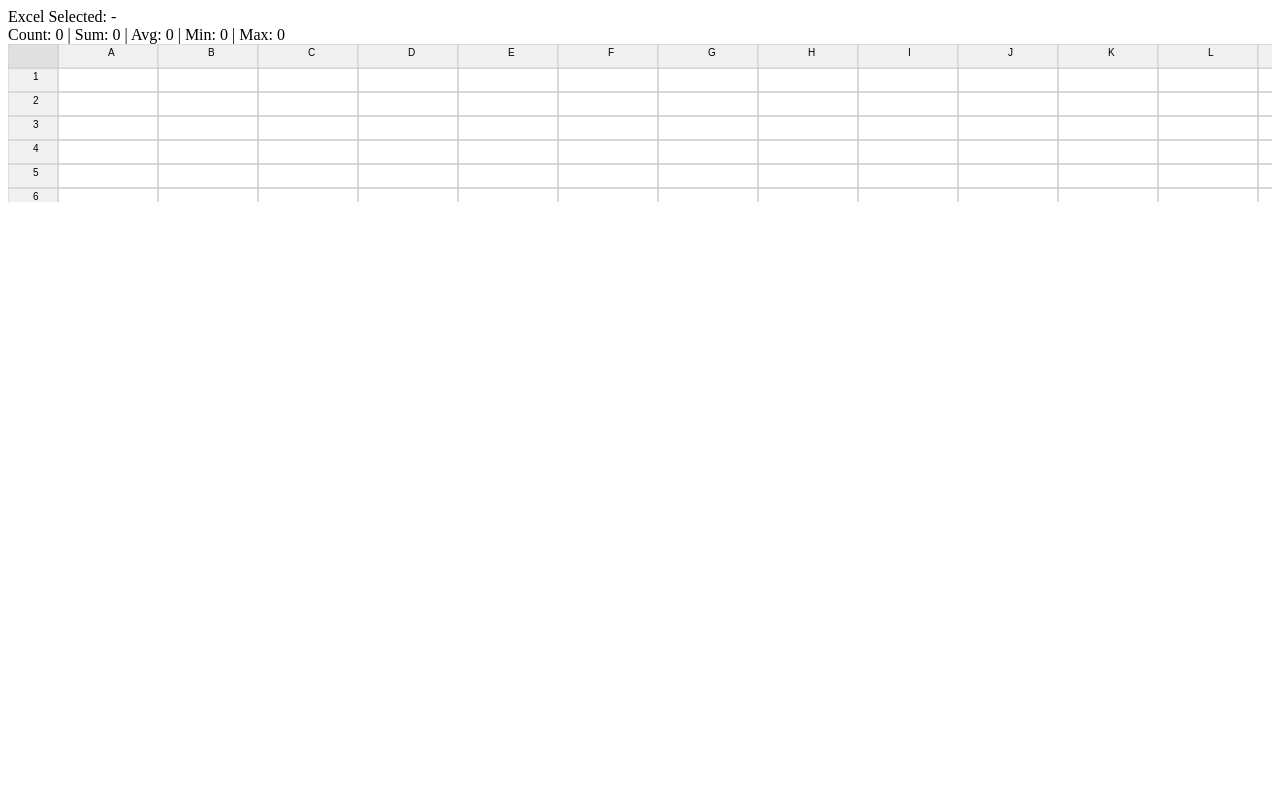
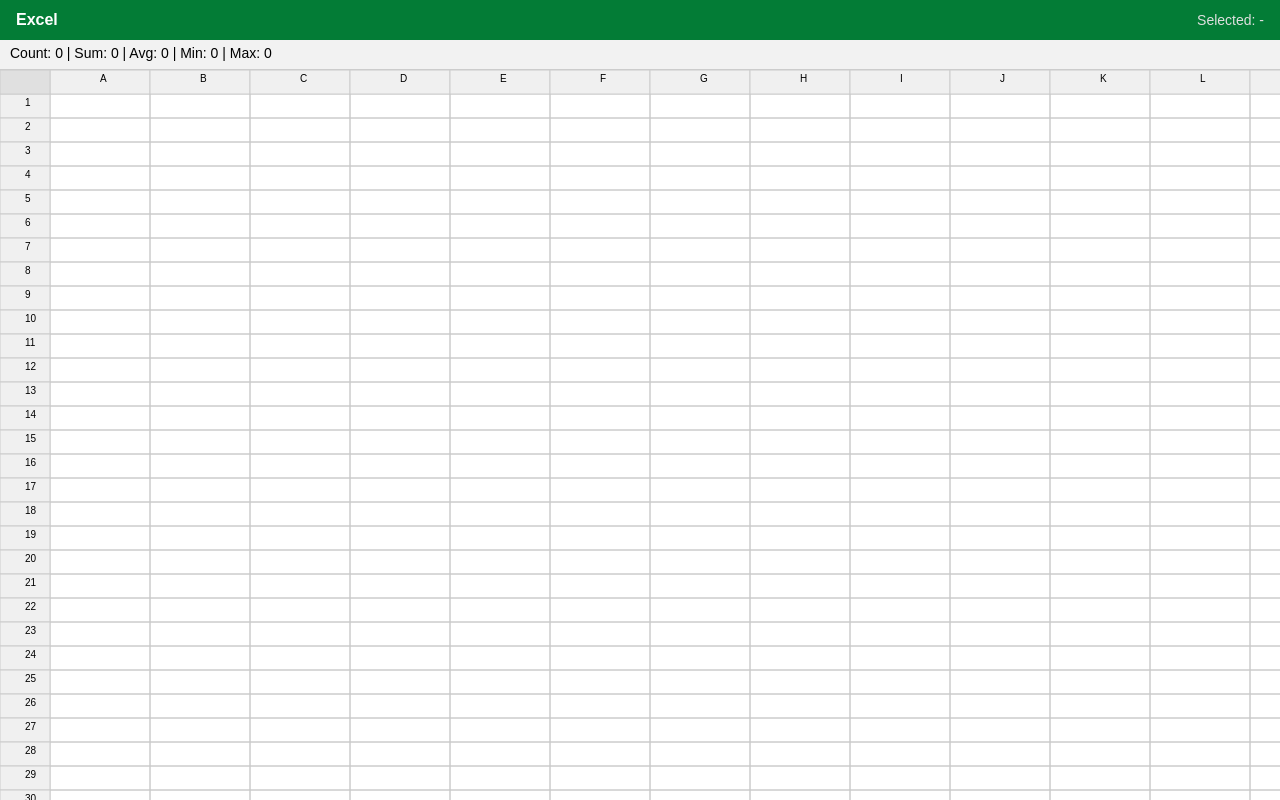
Before and after one commit to pbthacker2706/exercise, a plain HTML site: page TASK 8/index.html in a window 1280 px wide. Drawn offline with Linux system fonts and the light colour scheme.

Commit message:
CHANGES GOOD

```diff
--- a/TASK 8/classes/Grid.js
+++ b/TASK 8/classes/Grid.js
@@ -249,17 +249,18 @@ export class Grid {
       const row = this.selection.activeCell.row;
       const col = this.selection.activeCell.col;
 
-      const cellX = this.headerWidth + col * this.cellWidth - this.scrollX+8;
-      const cellY = this.headerHeight + row * this.cellHeight - this.scrollY + 44;
+      const cellX = this.headerWidth + col * this.cellWidth - this.scrollX ;
+      const cellY =
+        this.headerHeight + row * this.cellHeight - this.scrollY +70;
 
       const input = document.createElement("input");
       input.type = "text";
       input.value = this.data[`${row},${col}`] || "";
       input.style.position = "absolute";
       input.style.left = `${cellX}px`;
-input.style.top = `${cellY }px`;
-      input.style.width = `${this.cellWidth }px`;
-      input.style.height = `${this.cellHeight }px`;
+      input.style.top = `${cellY}px`;
+      input.style.width = `${this.cellWidth}px`;
+      input.style.height = `${this.cellHeight}px`;
       input.style.fontSize = "12px";
       input.style.padding = "2px";
       input.style.border = "1px solid blue";
--- a/TASK 8/index.html
+++ b/TASK 8/index.html
@@ -4,7 +4,7 @@
     <meta charset="UTF-8" />
     <meta name="viewport" content="width=device-width, initial-scale=1.0" />
     <title>Excel Grid Canvas</title>
-    <link rel="stylesheet" href="styles.css" />
+    <link rel="stylesheet" href="style.css" />
   </head>
   <body>
     <!-- Header bar -->
@@ -19,7 +19,7 @@
     </div>
 
     <!-- Main canvas -->
-    <div id="canvas-container">
+    <div id="canvas-wrapper">
       <canvas id="excelCanvas"></canvas>
     </div>
     <script type="module" src="main.js"></script>
--- a/TASK 8/main.js
+++ b/TASK 8/main.js
@@ -1,47 +1,14 @@
-// import { Grid } from './classes/Grid.js';
-// import { CommandManager } from './classes/CommandManager.js';
-
-// const canvas = document.getElementById('excelCanvas');
-// const ctx = canvas.getContext('2d');
-
-// let grid;
-
-
-// function resizeCanvas() {
-//   canvas.width = window.innerWidth;
-//   canvas.height = window.innerHeight - 30;
-//   if (grid) {
-//     grid.width = canvas.width;
-//     grid.height = canvas.height;
-//     grid.render();
-//   }
-// }
-
-// window.addEventListener('resize', resizeCanvas);
-
-// grid = new Grid(ctx, window.innerWidth, window.innerHeight - 30);
-// grid.commandManager = new CommandManager();
-// resizeCanvas();
-
-
-
-
-
-
-
-
 import { Grid } from './classes/Grid.js';
 import { CommandManager } from './classes/CommandManager.js';
 
 const canvas = document.getElementById('excelCanvas');
 const ctx = canvas.getContext('2d');
 
-const grid = new Grid(ctx, 0, 0); // ✅ Creates the grid
-grid.commandManager = new CommandManager(); // ✅ Links undo/redo
+const grid = new Grid(ctx, 0, 0);
+grid.commandManager = new CommandManager();
 
 function resizeCanvas() {
-  const canvas = document.getElementById("excelCanvas");
-  const wrapper = document.getElementById("canvas-container");
+  const wrapper = document.getElementById("canvas-wrapper"); // ✅ Corrected ID
   canvas.width = wrapper.clientWidth;
   canvas.height = wrapper.clientHeight;
   grid.width = canvas.width;
@@ -50,8 +17,4 @@ function resizeCanvas() {
 }
 
 window.addEventListener("resize", resizeCanvas);
-resizeCanvas(); // initial call
-
-
-window.addEventListener('resize', resizeCanvas);
 resizeCanvas(); // ✅ Initial draw
--- a/TASK 8/style.css
+++ b/TASK 8/style.css
@@ -5,10 +5,10 @@
 html, body {
   margin: 0;
   padding: 0;
-  height: 100%;
-  width: 100%;
-  overflow: hidden; /* Prevent window scrolling */
+  height: 100vh;
+  width: 100vw;
   font-family: sans-serif;
+  /* Remove overflow: hidden to allow proper sizing */
 }
 
 /* 🔵 Header */
@@ -18,7 +18,7 @@ html, body {
   left: 0;
   right: 0;
   height: 40px;
-  background: #0078d4;
+  background: #037c36;
   color: white;
   display: flex;
   align-items: center;
@@ -50,22 +50,21 @@ html, body {
 }
 
 /* 🔵 Canvas below header+toolbar */
-#canvas-container{
+#canvas-wrapper {
   position: absolute;
-  top: 70px; /* 40 + 30 */
-  bottom: 0;
+  top: 70px; /* header + toolbar */
   left: 0;
   right: 0;
-  width: 100%;
-  height: auto;
+  bottom: 0;
+  width: 100vw;
+  height: calc(100vh - 70px);
   overflow: hidden;
 }
 
 /* 🔵 Canvas takes full remaining space */
 canvas {
-  width: 100%;
-  height: 100%;
+  width: 100% !important;
+  height: 100% !important;
   display: block;
-
   background-color: white;
 }
```
Also changed, not shown: TASK 8/excel.png (added).
